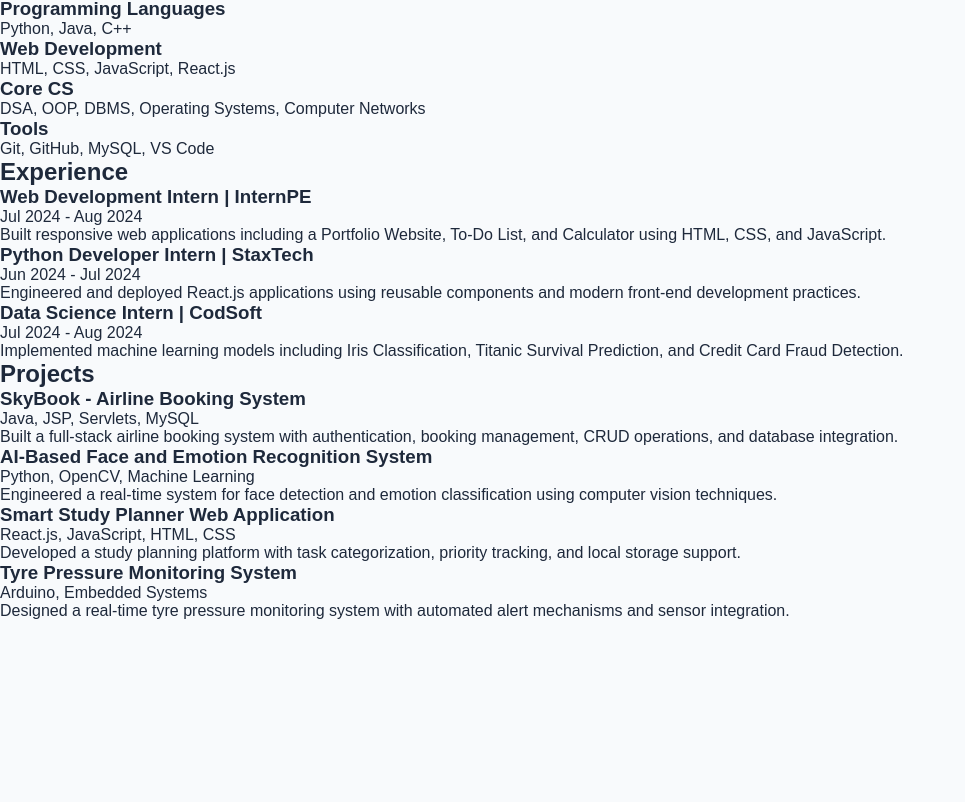
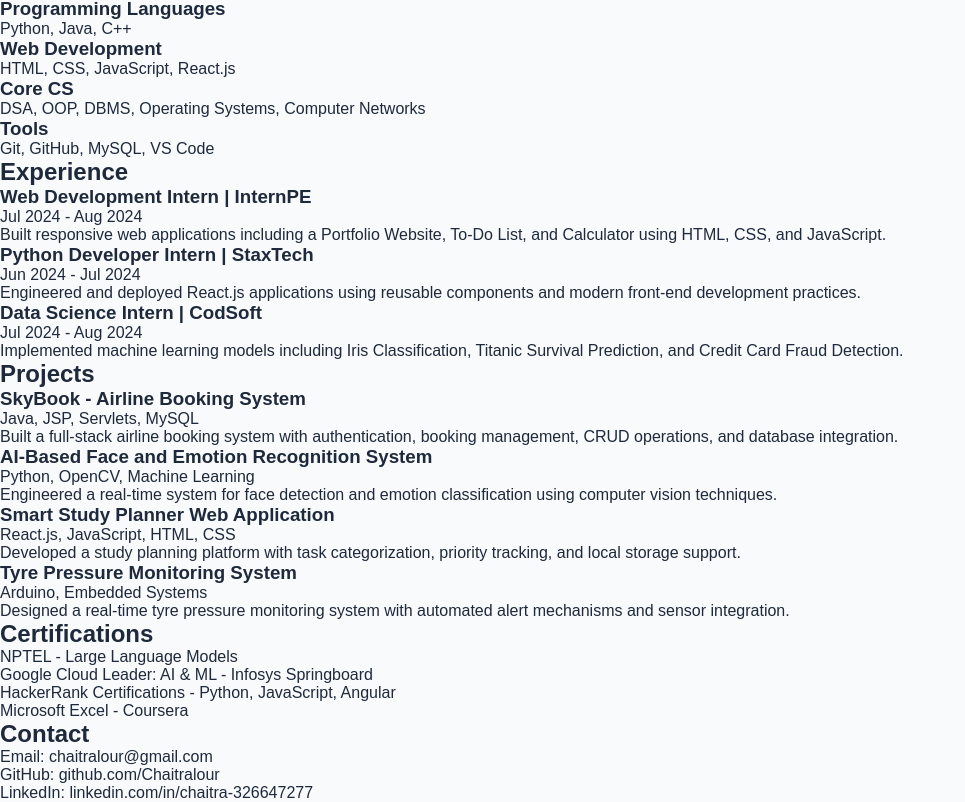
Before and after one commit to Chaitralour/chaitra-portfolio, a React (Vite) app: page / in a window 1280 px wide. Shown: the part 980-1782 px from the top of the page, without its empty margins (0-965 px from the left). Before the commit the page ends 1600 px from the top, so only its background shows below. Built offline with nearby package versions, Linux system fonts and the light colour scheme.

Commit message:
added certifications and contact sections

```diff
--- a/src/App.jsx
+++ b/src/App.jsx
@@ -4,6 +4,8 @@
 import Skills from "./components/Skills";
 import Experience from "./components/Experience";
 import Projects from "./components/Projects";
+import Certifications from "./components/Certifications";
+import Contact from "./components/Contact";
 
 function App() {
   return (
@@ -14,6 +16,9 @@
       <Skills />
       <Experience />
       <Projects />
+      <Certifications />
+      <Contact />
+
     </>
   );
 }
--- a/src/components/Certifications.jsx
+++ b/src/components/Certifications.jsx
@@ -0,0 +1,16 @@
+function Certifications() {
+  return (
+    <section>
+      <h2>Certifications</h2>
+
+      <ul>
+        <li>NPTEL - Large Language Models</li>
+        <li>Google Cloud Leader: AI & ML - Infosys Springboard</li>
+        <li>HackerRank Certifications - Python, JavaScript, Angular</li>
+        <li>Microsoft Excel - Coursera</li>
+      </ul>
+    </section>
+  );
+}
+
+export default Certifications;
--- a/src/components/Contact.jsx
+++ b/src/components/Contact.jsx
@@ -0,0 +1,15 @@
+function Contact() {
+  return (
+    <section>
+      <h2>Contact</h2>
+
+      <p>Email: chaitralour@gmail.com</p>
+
+      <p>GitHub: github.com/Chaitralour</p>
+
+      <p>LinkedIn: linkedin.com/in/chaitra-326647277</p>
+    </section>
+  );
+}
+
+export default Contact;
```
